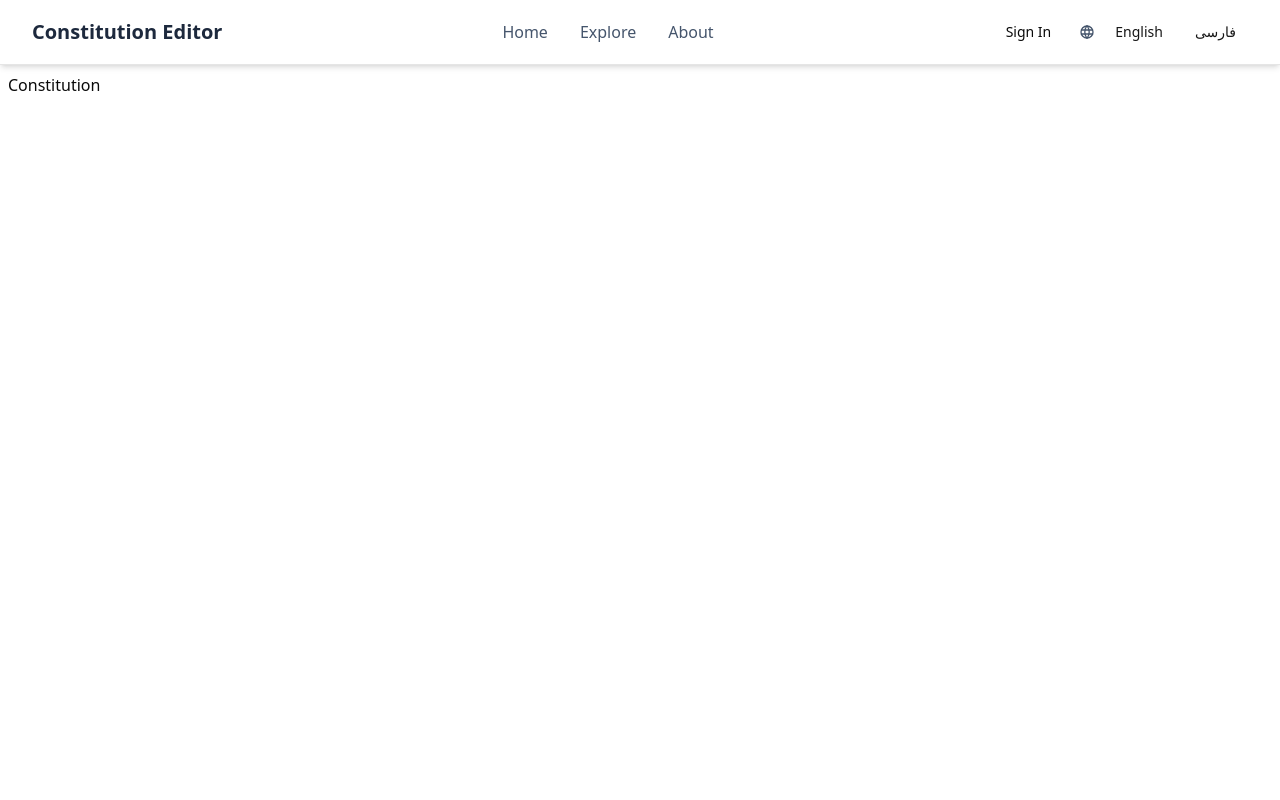
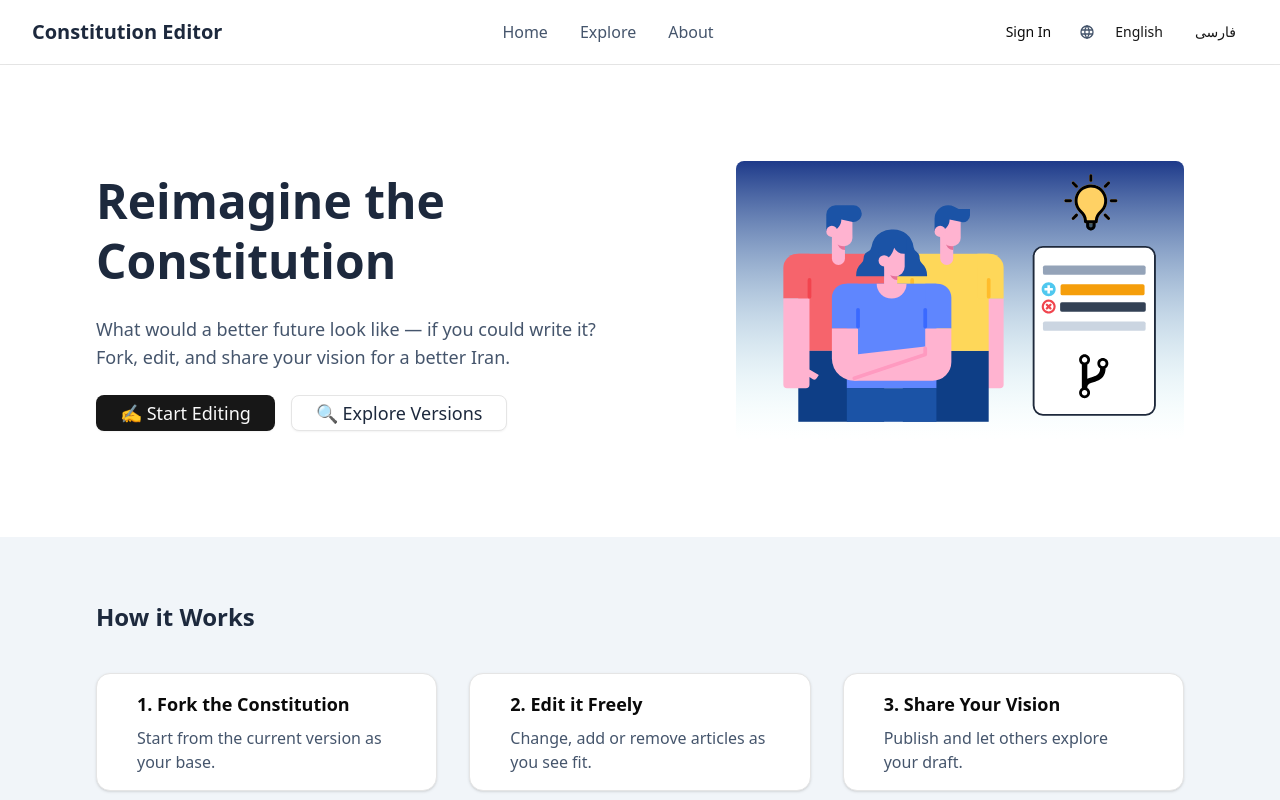
Before and after one commit to rekino/fork-the-law, a React (Vite) app: page /constitution in a window 1280 px wide. Shown: the top 800 px of the page. Built offline with nearby package versions, Linux system fonts and the light colour scheme.

Commit message:
add locale param to routing

```diff
--- a/src/routeTree.gen.ts
+++ b/src/routeTree.gen.ts
@@ -11,69 +11,91 @@
 import { createFileRoute } from '@tanstack/react-router'
 
 import { Route as rootRouteImport } from './routes/__root'
+import { Route as IndexRouteImport } from './routes/index'
 
-const ConstitutionLazyRouteImport = createFileRoute('/constitution')()
-const IndexLazyRouteImport = createFileRoute('/')()
+const LocaleIndexLazyRouteImport = createFileRoute('/$locale/')()
+const LocaleConstitutionLazyRouteImport = createFileRoute(
+  '/$locale/constitution',
+)()
 
-const ConstitutionLazyRoute = ConstitutionLazyRouteImport.update({
-  id: '/constitution',
-  path: '/constitution',
-  getParentRoute: () => rootRouteImport,
-} as any).lazy(() => import('./routes/constitution.lazy').then((d) => d.Route))
-const IndexLazyRoute = IndexLazyRouteImport.update({
+const IndexRoute = IndexRouteImport.update({
   id: '/',
   path: '/',
   getParentRoute: () => rootRouteImport,
-} as any).lazy(() => import('./routes/index.lazy').then((d) => d.Route))
+} as any)
+const LocaleIndexLazyRoute = LocaleIndexLazyRouteImport.update({
+  id: '/$locale/',
+  path: '/$locale/',
+  getParentRoute: () => rootRouteImport,
+} as any).lazy(() => import('./routes/$locale/index.lazy').then((d) => d.Route))
+const LocaleConstitutionLazyRoute = LocaleConstitutionLazyRouteImport.update({
+  id: '/$locale/constitution',
+  path: '/$locale/constitution',
+  getParentRoute: () => rootRouteImport,
+} as any).lazy(() =>
+  import('./routes/$locale/constitution.lazy').then((d) => d.Route),
+)
 
 export interface FileRoutesByFullPath {
-  '/': typeof IndexLazyRoute
-  '/constitution': typeof ConstitutionLazyRoute
+  '/': typeof IndexRoute
+  '/$locale/constitution': typeof LocaleConstitutionLazyRoute
+  '/$locale': typeof LocaleIndexLazyRoute
 }
 export interface FileRoutesByTo {
-  '/': typeof IndexLazyRoute
-  '/constitution': typeof ConstitutionLazyRoute
+  '/': typeof IndexRoute
+  '/$locale/constitution': typeof LocaleConstitutionLazyRoute
+  '/$locale': typeof LocaleIndexLazyRoute
 }
 export interface FileRoutesById {
   __root__: typeof rootRouteImport
-  '/': typeof IndexLazyRoute
-  '/constitution': typeof ConstitutionLazyRoute
+  '/': typeof IndexRoute
+  '/$locale/constitution': typeof LocaleConstitutionLazyRoute
+  '/$locale/': typeof LocaleIndexLazyRoute
 }
 export interface FileRouteTypes {
   fileRoutesByFullPath: FileRoutesByFullPath
-  fullPaths: '/' | '/constitution'
+  fullPaths: '/' | '/$locale/constitution' | '/$locale'
   fileRoutesByTo: FileRoutesByTo
-  to: '/' | '/constitution'
-  id: '__root__' | '/' | '/constitution'
+  to: '/' | '/$locale/constitution' | '/$locale'
+  id: '__root__' | '/' | '/$locale/constitution' | '/$locale/'
   fileRoutesById: FileRoutesById
 }
 export interface RootRouteChildren {
-  IndexLazyRoute: typeof IndexLazyRoute
-  ConstitutionLazyRoute: typeof ConstitutionLazyRoute
+  IndexRoute: typeof IndexRoute
+  LocaleConstitutionLazyRoute: typeof LocaleConstitutionLazyRoute
+  LocaleIndexLazyRoute: typeof LocaleIndexLazyRoute
 }
 
 declare module '@tanstack/react-router' {
   interface FileRoutesByPath {
-    '/constitution': {
-      id: '/constitution'
-      path: '/constitution'
-      fullPath: '/constitution'
-      preLoaderRoute: typeof ConstitutionLazyRouteImport
-      parentRoute: typeof rootRouteImport
-    }
     '/': {
       id: '/'
       path: '/'
       fullPath: '/'
-      preLoaderRoute: typeof IndexLazyRouteImport
+      preLoaderRoute: typeof IndexRouteImport
+      parentRoute: typeof rootRouteImport
+    }
+    '/$locale/': {
+      id: '/$locale/'
+      path: '/$locale'
+      fullPath: '/$locale'
+      preLoaderRoute: typeof LocaleIndexLazyRouteImport
+      parentRoute: typeof rootRouteImport
+    }
+    '/$locale/constitution': {
+      id: '/$locale/constitution'
+      path: '/$locale/constitution'
+      fullPath: '/$locale/constitution'
+      preLoaderRoute: typeof LocaleConstitutionLazyRouteImport
       parentRoute: typeof rootRouteImport
     }
   }
 }
 
 const rootRouteChildren: RootRouteChildren = {
-  IndexLazyRoute: IndexLazyRoute,
-  ConstitutionLazyRoute: ConstitutionLazyRoute,
+  IndexRoute: IndexRoute,
+  LocaleConstitutionLazyRoute: LocaleConstitutionLazyRoute,
+  LocaleIndexLazyRoute: LocaleIndexLazyRoute,
 }
 export const routeTree = rootRouteImport
   ._addFileChildren(rootRouteChildren)
--- a/src/routes/constitution.lazy.tsx
+++ b/src/routes/$locale/constitution.lazy.tsx
@@ -1,6 +1,6 @@
 import { createLazyFileRoute } from '@tanstack/react-router'
 
-export const Route = createLazyFileRoute('/constitution')({
+export const Route = createLazyFileRoute('/$locale/constitution')({
   component: Constitution,
 })
 
--- a/src/routes/index.lazy.tsx
+++ b/src/routes/$locale/index.lazy.tsx
@@ -4,7 +4,7 @@ import { Button } from "@/components/ui/button"
 import { Card, CardContent } from "@/components/ui/card"
 import { Input } from "@/components/ui/input"
 
-export const Route = createLazyFileRoute('/')({
+export const Route = createLazyFileRoute('/$locale/')({
   component: Index,
 })
 
--- a/src/routes/__root.tsx
+++ b/src/routes/__root.tsx
@@ -8,4 +8,10 @@ export const Route = createRootRoute({
       <Outlet />
     </>
   ),
+  notFoundComponent: () => (
+    <p>Not Found</p>
+  ),
+  loader: ({ params }) => {
+    console.log(params.locale)
+  }
 })
--- /dev/null
+++ b/src/routes/index.tsx
@@ -0,0 +1,10 @@
+import { createFileRoute } from '@tanstack/react-router'
+import { Navigate } from "@tanstack/react-router"
+
+export const Route = createFileRoute('/')({
+  component: RouteComponent,
+})
+
+function RouteComponent() {
+  return <Navigate to='/en' />
+}
```
